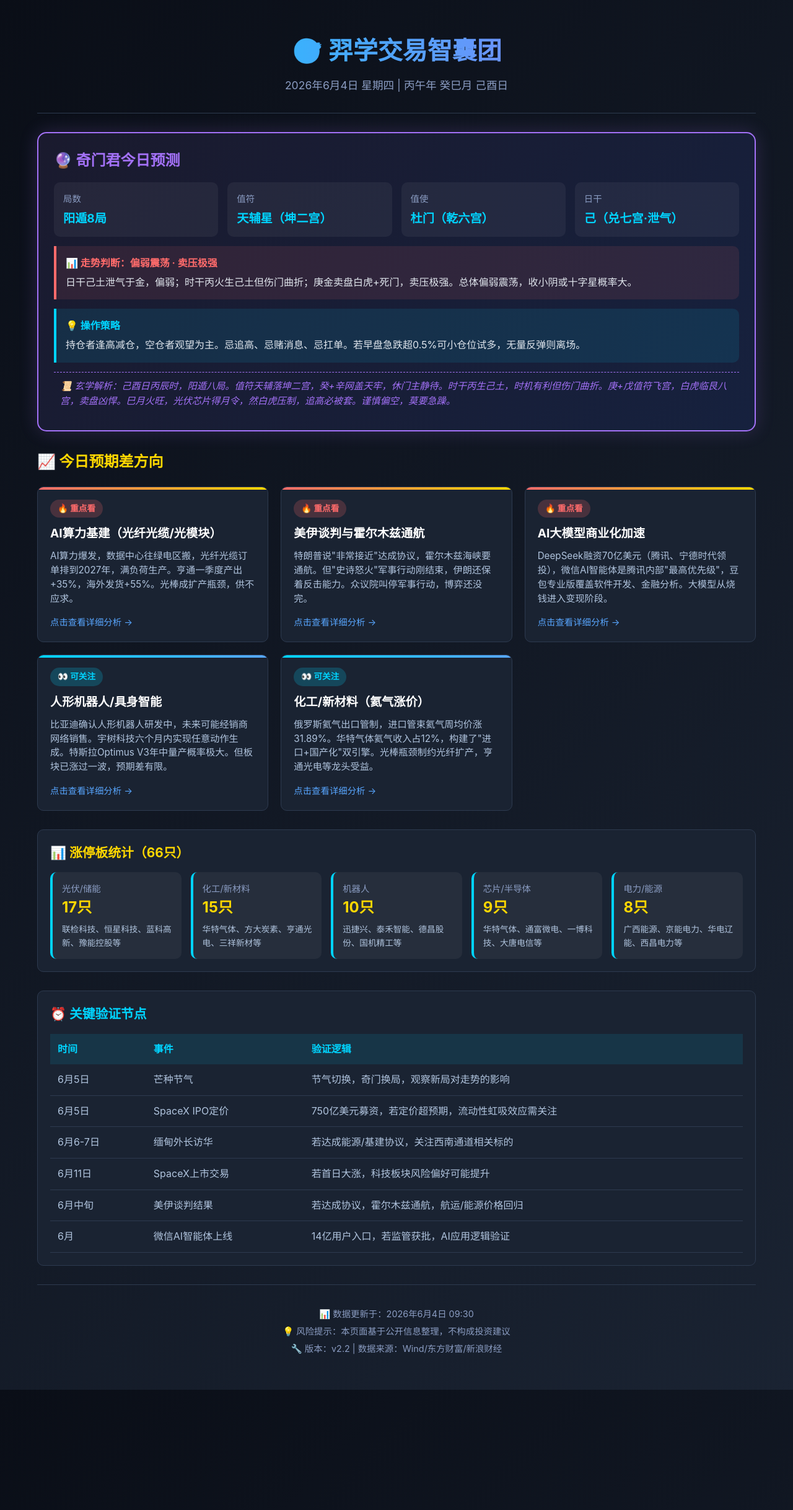
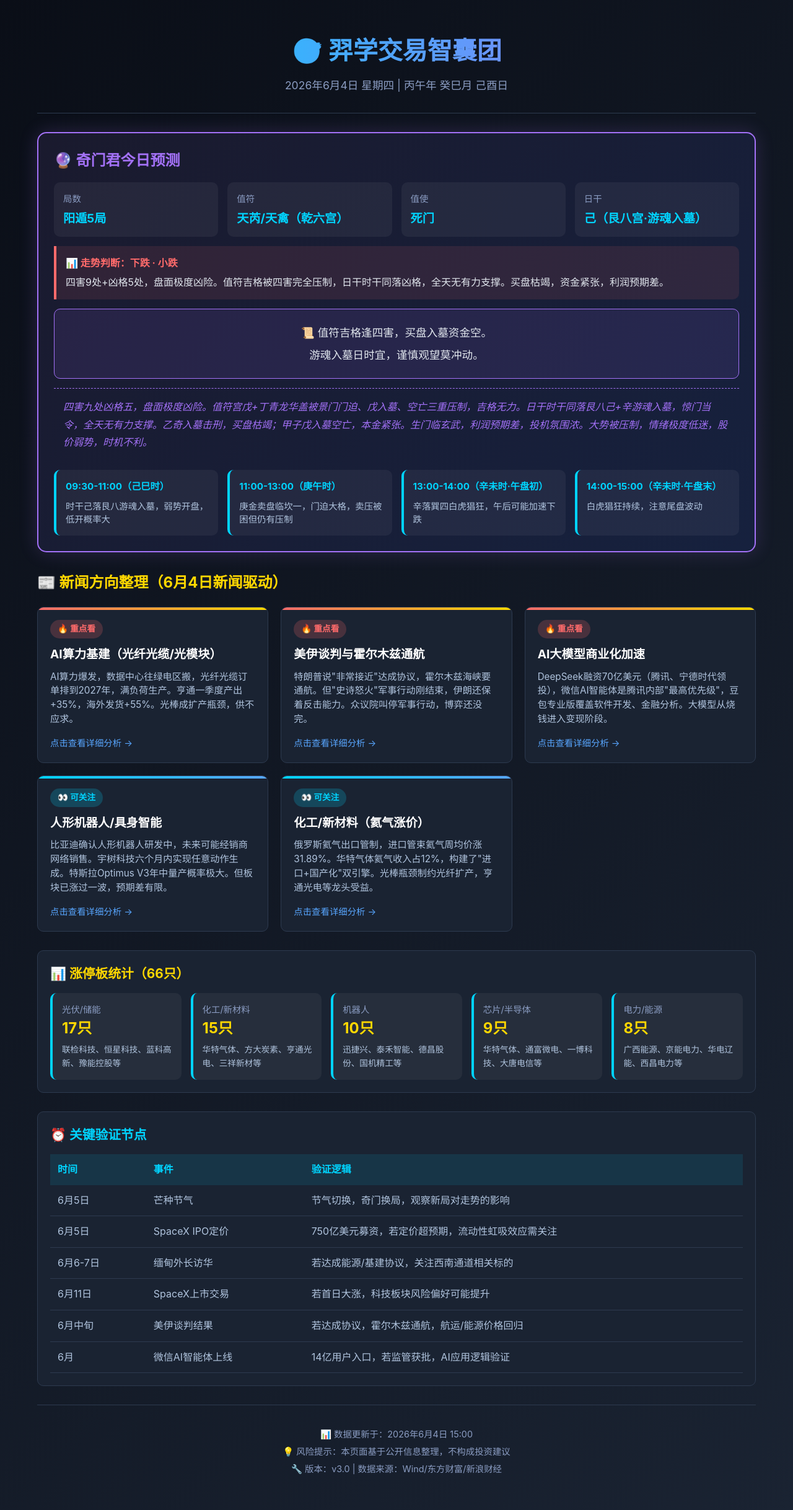
Before and after one commit to xiaoyi0319a/yixue-dashboard, a Jekyll site: the page index.html, which Jekyll copies as it is, in a window 1280 px wide. Shown: the whole page at 62% size. Built offline with Jekyll 4.4.1, drawn with Linux system fonts in a browser that asks for light colours; before the commit the page ends 2242 px from its top, so only the background shows below that.

Commit message:
fix: 首页按V3.0工作流修复 - 奇门数据更正/三层结构/时辰拆分/删除操作建议

```diff
--- a/index.html
+++ b/index.html
@@ -98,13 +98,47 @@
             font-weight: bold;
             margin-bottom: 5px;
         }
-        .qimen-esoteric {
+        .qimen-guaxiang {
+            background: rgba(163, 113, 247, 0.1);
+            border: 1px solid #a371f7;
+            border-radius: 10px;
+            padding: 20px;
+            margin: 15px 0;
+            font-size: 1.1em;
+            line-height: 2;
+            text-align: center;
+        }
+        .qimen-panyu {
             color: #a371f7;
             font-style: italic;
-            padding: 10px;
+            padding: 15px;
             border-top: 1px dashed #a371f7;
             margin-top: 15px;
+            font-size: 1em;
+            line-height: 1.8;
+        }
+        .qimen-shichen {
+            display: grid;
+            grid-template-columns: repeat(auto-fit, minmax(220px, 1fr));
+            gap: 15px;
+            margin-top: 15px;
+        }
+        .shichen-card {
+            background: rgba(255,255,255,0.05);
+            padding: 15px;
+            border-radius: 10px;
+            border-left: 4px solid #00d4ff;
+        }
+        .shichen-card .time-label {
+            color: #00d4ff;
+            font-weight: bold;
             font-size: 0.95em;
+            margin-bottom: 8px;
+        }
+        .shichen-card .time-desc {
+            color: #b0c4de;
+            font-size: 0.9em;
+            line-height: 1.5;
         }
 
         /* 方向卡片 */
@@ -275,37 +309,56 @@
             <div class="qimen-grid">
                 <div class="qimen-item">
                     <div class="label">局数</div>
-                    <div class="value">阳遁8局</div>
+                    <div class="value">阳遁5局</div>
                 </div>
                 <div class="qimen-item">
                     <div class="label">值符</div>
-                    <div class="value">天辅星（坤二宫）</div>
+                    <div class="value">天芮/天禽（乾六宫）</div>
                 </div>
                 <div class="qimen-item">
                     <div class="label">值使</div>
-                    <div class="value">杜门（乾六宫）</div>
+                    <div class="value">死门</div>
                 </div>
                 <div class="qimen-item">
                     <div class="label">日干</div>
-                    <div class="value">己（兑七宫·泄气）</div>
+                    <div class="value">己（艮八宫·游魂入墓）</div>
                 </div>
             </div>
             <div class="qimen-trend">
-                <div class="trend-title">📊 走势判断：偏弱震荡 · 卖压极强</div>
-                <div>日干己土泄气于金，偏弱；时干丙火生己土但伤门曲折；庚金卖盘白虎+死门，卖压极强。总体偏弱震荡，收小阴或十字星概率大。</div>
+                <div class="trend-title">📊 走势判断：下跌 · 小跌</div>
+                <div>四害9处+凶格5处，盘面极度凶险。值符吉格被四害完全压制，日干时干同落凶格，全天无有力支撑。买盘枯竭，资金紧张，利润预期差。</div>
             </div>
-            <div class="qimen-strategy">
-                <div class="strategy-title">💡 操作策略</div>
-                <div>持仓者逢高减仓，空仓者观望为主。忌追高、忌赌消息、忌扛单。若早盘急跌超0.5%可小仓位试多，无量反弹则离场。</div>
+
+            <div class="qimen-guaxiang">
+                📜 值符吉格逢四害，买盘入墓资金空。<br>
+                游魂入墓日时宜，谨慎观望莫冲动。
             </div>
-            <div class="qimen-esoteric">
-                📜 玄学解析：己酉日丙辰时，阳遁八局。值符天辅落坤二宫，癸+辛网盖天牢，休门主静待。时干丙生己土，时机有利但伤门曲折。庚+戊值符飞宫，白虎临艮八宫，卖盘凶悍。巳月火旺，光伏芯片得月令，然白虎压制，追高必被套。谨慎偏空，莫要急躁。
+            <div class="qimen-panyu">
+                四害九处凶格五，盘面极度凶险。值符宫戊+丁青龙华盖被景门门迫、戊入墓、空亡三重压制，吉格无力。日干时干同落艮八己+辛游魂入墓，惊门当令，全天无有力支撑。乙奇入墓击刑，买盘枯竭；甲子戊入墓空亡，本金紧张。生门临玄武，利润预期差，投机氛围浓。大势被压制，情绪极度低迷，股价弱势，时机不利。
+            </div>
+            <div class="qimen-shichen">
+                <div class="shichen-card">
+                    <div class="time-label">09:30-11:00（己巳时）</div>
+                    <div class="time-desc">时干己落艮八游魂入墓，弱势开盘，低开概率大</div>
+                </div>
+                <div class="shichen-card">
+                    <div class="time-label">11:00-13:00（庚午时）</div>
+                    <div class="time-desc">庚金卖盘临坎一，门迫大格，卖压被困但仍有压制</div>
+                </div>
+                <div class="shichen-card">
+                    <div class="time-label">13:00-14:00（辛未时·午盘初）</div>
+                    <div class="time-desc">辛落巽四白虎猖狂，午后可能加速下跌</div>
+                </div>
+                <div class="shichen-card">
+                    <div class="time-label">14:00-15:00（辛未时·午盘末）</div>
+                    <div class="time-desc">白虎猖狂持续，注意尾盘波动</div>
+                </div>
             </div>
         </div>
 
-        <!-- 预期差方向 -->
+        <!-- 新闻方向整理 -->
         <div class="directions-section">
-            <h2>📈 今日预期差方向</h2>
+            <h2>📰 新闻方向整理（6月4日新闻驱动）</h2>
             <div class="direction-grid">
                 <div class="direction-card hot" onclick="location.href='direction-1-computing.html'">
                     <span class="tag tag-hot">🔥 重点看</span>
@@ -416,9 +469,9 @@
 
         <!-- 底部 -->
         <div class="footer">
-            <p>📊 数据更新于：2026年6月4日 09:30</p>
+            <p>📊 数据更新于：2026年6月4日 15:00</p>
             <p>💡 风险提示：本页面基于公开信息整理，不构成投资建议</p>
-            <p>🔧 版本：v2.2 | 数据来源：Wind/东方财富/新浪财经</p>
+            <p>🔧 版本：v3.0 | 数据来源：Wind/东方财富/新浪财经</p>
         </div>
     </div>
 </body>
```
